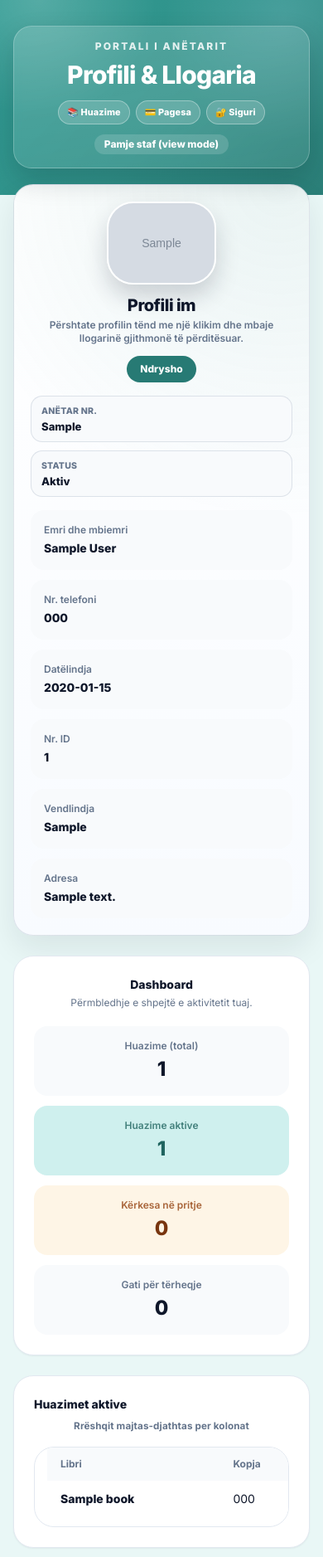
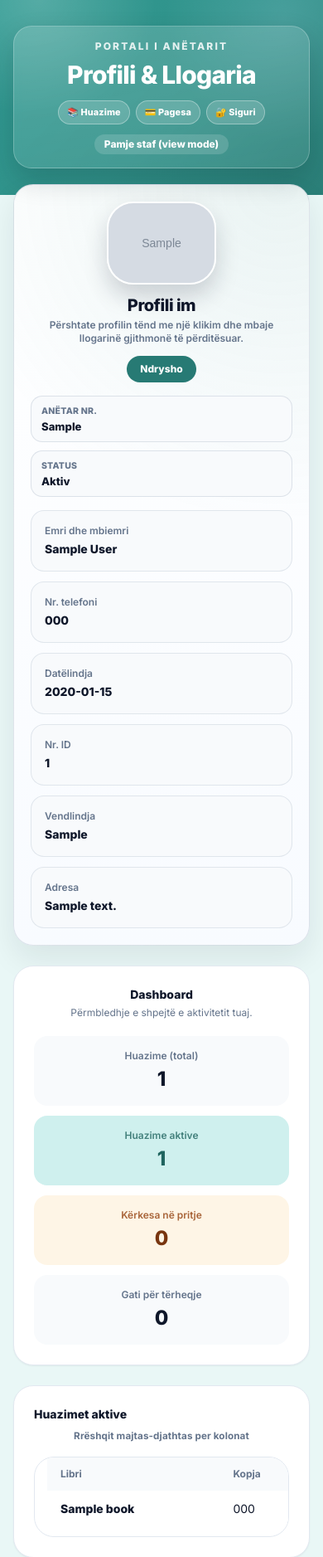
Before and after one commit to fatoslala12/biblioteka, a Django app: page /panel/members/1/ in a window 390 px wide. Shown: the part 66-1943 px from the top of the page at 83% size. Run offline with Django 5.2, Linux system fonts and the light colour scheme; a user stored in the database is signed in; tables that the repository leaves empty hold one stand-in row (values such as "Sample post"); grey boxes marked "Sample" are stand-in pictures; parts of the project's set-up code (start-up, migrations or seed data) failed here and were passed over; some libraries are stand-ins or nearby versions.

Commit message:
Improve dark-mode quality and premium consistency in member profile section.
Fix contrast issues in dark theme, introduce dedicated profile card tones for both themes, and keep the profile area visually polished and readable on mobile and desktop.

Made-with: Cursor

```diff
--- a/cms/templates/cms/member/portal.html
+++ b/cms/templates/cms/member/portal.html
@@ -16,6 +16,13 @@
         radial-gradient(circle at 90% 0%, rgba(49, 145, 137, 0.10), transparent 42%),
         linear-gradient(180deg, #ffffff, #f8fbff);
       box-shadow: 0 16px 36px rgba(15, 23, 42, 0.08);
+    }
+    .sl-profile-title {
+      color: #0f172a;
+      text-shadow: 0 1px 0 rgba(255,255,255,.65);
+    }
+    .sl-profile-subtitle {
+      color: #64748b;
     }
     .sl-hero-shell {
       background:
@@ -100,6 +107,10 @@
       color: #0f172a;
       line-height: 1.2;
       overflow-wrap: anywhere;
+    }
+    .sl-profile-view-card {
+      border: 1px solid rgba(148, 163, 184, 0.24);
+      background: rgba(248, 250, 252, .95);
     }
     .sl-member-content,
     .sl-member-content .grid,
@@ -413,8 +452,8 @@
                 </div>
               {% endif %}
               <div class="sl-profile-copy">
-                <div class="text-xl font-black tracking-tight">Profili im</div>
-                <div class="sl-profile-note mt-0.5 text-xs font-semibold text-slate-500 dark:text-slate-400">
+                <div class="sl-profile-title text-xl font-black tracking-tight">Profili im</div>
+                <div class="sl-profile-subtitle sl-profile-note mt-0.5 text-xs font-semibold">
                   Përshtate profilin tënd me një klikim dhe mbaje llogarinë gjithmonë të përditësuar.
                 </div>
               </div>
@@ -436,27 +475,27 @@
 
           <!-- View mode -->
           <div id="profileView" class="mt-4 grid gap-3 sm:grid-cols-2">
-            <div class="rounded-2xl bg-slate-50 p-4 dark:bg-slate-900/40">
+            <div class="sl-profile-view-card rounded-2xl p-4">
               <div class="text-xs font-semibold text-slate-500 dark:text-slate-400">Emri dhe mbiemri</div>
               <div class="mt-1 text-sm font-extrabold">{{ member.full_name|default:"—" }}</div>
             </div>
-            <div class="rounded-2xl bg-slate-50 p-4 dark:bg-slate-900/40">
+            <div class="sl-profile-view-card rounded-2xl p-4">
               <div class="text-xs font-semibold text-slate-500 dark:text-slate-400">Nr. telefoni</div>
               <div class="mt-1 text-sm font-extrabold">{{ member.phone|default:"—" }}</div>
             </div>
-            <div class="rounded-2xl bg-slate-50 p-4 dark:bg-slate-900/40">
+            <div class="sl-profile-view-card rounded-2xl p-4">
               <div class="text-xs font-semibold text-slate-500 dark:text-slate-400">Datëlindja</div>
               <div class="mt-1 text-sm font-extrabold">{% if member.date_of_birth %}{{ member.date_of_birth|date:"Y-m-d" }}{% else %}—{% endif %}</div>
             </div>
-            <div class="rounded-2xl bg-slate-50 p-4 dark:bg-slate-900/40">
+            <div class="sl-profile-view-card rounded-2xl p-4">
               <div class="text-xs font-semibold text-slate-500 dark:text-slate-400">Nr. ID</div>
               <div class="mt-1 text-sm font-extrabold">{{ member.national_id|default:"—" }}</div>
             </div>
-            <div class="rounded-2xl bg-slate-50 p-4 dark:bg-slate-900/40">
+            <div class="sl-profile-view-card rounded-2xl p-4">
               <div class="text-xs font-semibold text-slate-500 dark:text-slate-400">Vendlindja</div>
               <div class="mt-1 text-sm font-extrabold">{{ member.place_of_birth|default:"—" }}</div>
             </div>
-            <div class="rounded-2xl bg-slate-50 p-4 dark:bg-slate-900/40">
+            <div class="sl-profile-view-card rounded-2xl p-4">
               <div class="text-xs font-semibold text-slate-500 dark:text-slate-400">Adresa</div>
               <div class="mt-1 text-sm font-extrabold">{{ member.address|default:"—" }}</div>
             </div>
```
Also changed, not shown: other parts of cms/templates/cms/member/portal.html (+28 -0 lines).
